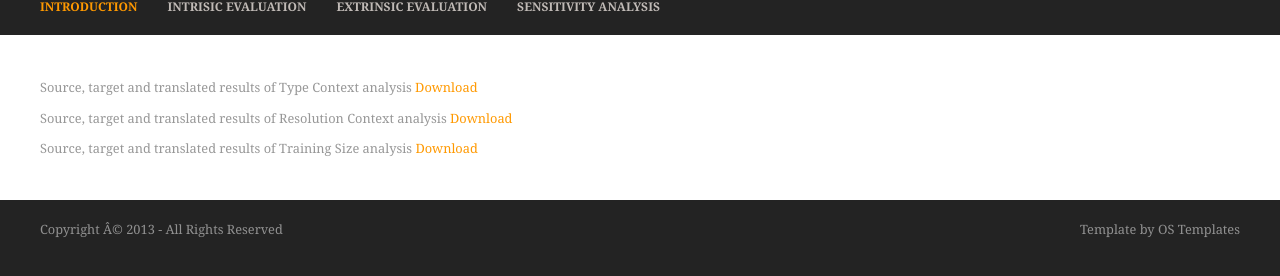
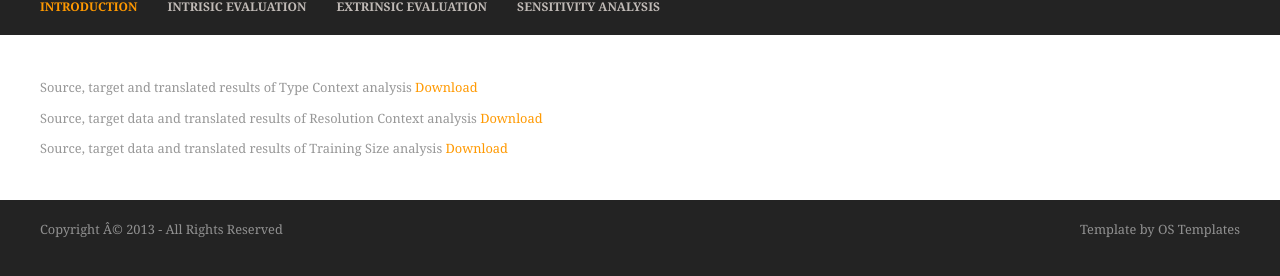
Before and after one commit to doubleblinddoubleblinddoubleblind/icse2018, a Jekyll site: the page 7-3.html, which Jekyll copies as it is, in a window 1280 px wide. Shown: the part 148-424 px from the top of the page. Built offline with Jekyll 4.4.1, drawn with Linux system fonts in a browser that asks for light colours.

Commit message:
Update 7-3.html

```diff
--- a/7-3.html
+++ b/7-3.html
@@ -51,8 +51,8 @@
     <!-- ################################################################################################ -->
     <div class="full_width clear">
       <p>Source, target and translated results of Type Context analysis <a href="https://drive.google.com/uc?export=download&id=0B9-QRtybJfCIaF9HbjlRUnJvNkU">Download</a></p>
-		<p>Source, target and translated results of Resolution Context analysis <a href="https://drive.google.com/uc?export=download&id=0B9-QRtybJfCIOWlENVFaSFhCU2c">Download</a></p>
-		<p>Source, target and translated results of Training Size analysis <a href="https://drive.google.com/uc?export=download&id=0B9-QRtybJfCIdGdwdjRFY2tnS0E">Download</a></p>
+		<p>Source, target data and translated results of Resolution Context analysis <a href="https://drive.google.com/uc?export=download&id=0B9-QRtybJfCIOWlENVFaSFhCU2c">Download</a></p>
+		<p>Source, target data and translated results of Training Size analysis <a href="https://drive.google.com/uc?export=download&id=0B9-QRtybJfCIdGdwdjRFY2tnS0E">Download</a></p>
     </div>
     <!-- ################################################################################################ -->
   </div>
```
